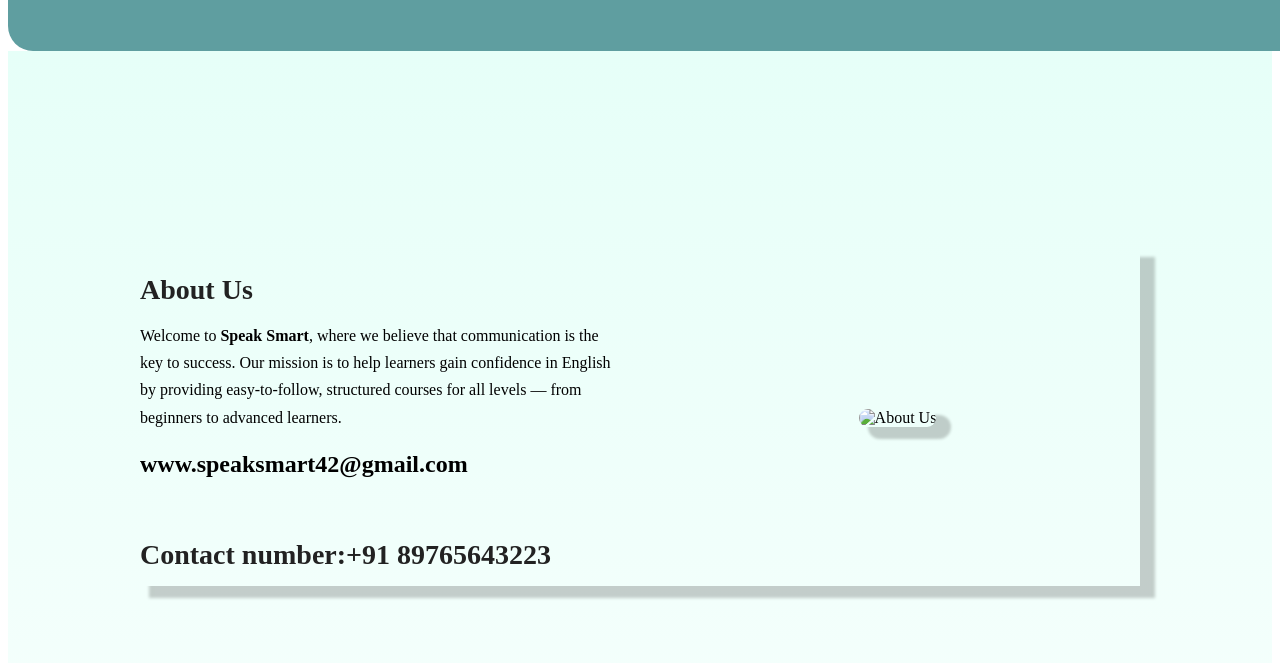
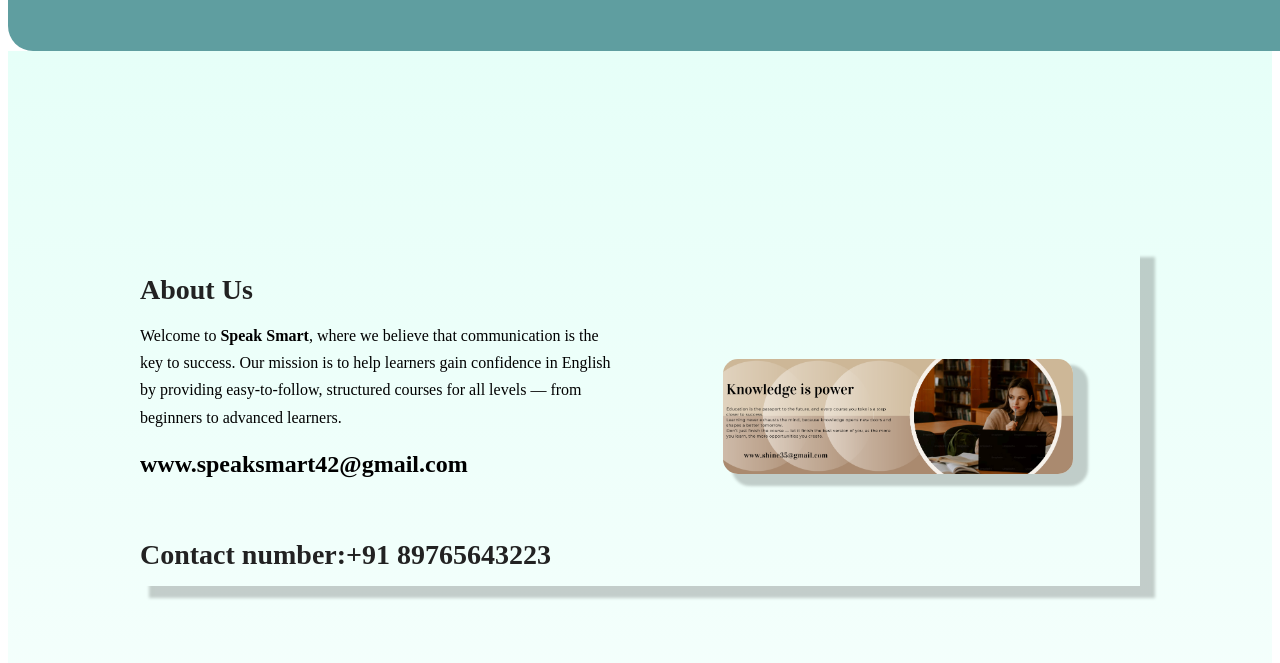
Before and after one commit to irfa127/Static_Website_Project, a plain HTML site: page pages/about 1.html in a window 1280 px wide. Shown: the part 137-800 px from the top of the page. Drawn offline with Linux system fonts and the light colour scheme; the site is published under a folder, as on GitHub Pages, so addresses that start at the root find nothing.

Commit message:
image was changed

```diff
--- a/pages/about 1.html
+++ b/pages/about 1.html
@@ -32,7 +32,7 @@
 
         </div>
         <div class="about-img">
-          <img src="/assets/image.png" alt="About Us" />
+          <img src="../assets/image.png" alt="About Us" />
         </div>
       </div>
 
```
Also changed, not shown: index.html (+1 -1 lines).
